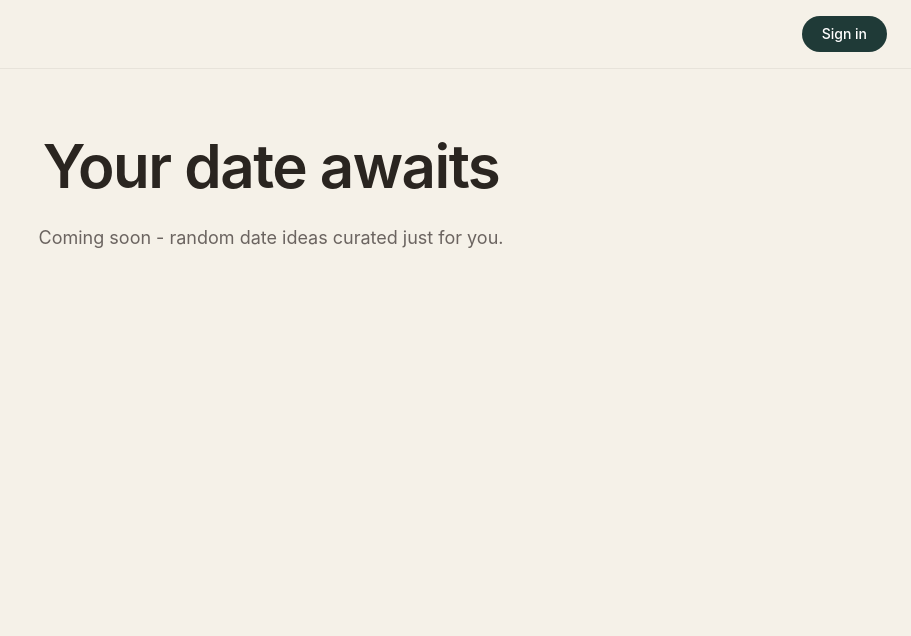
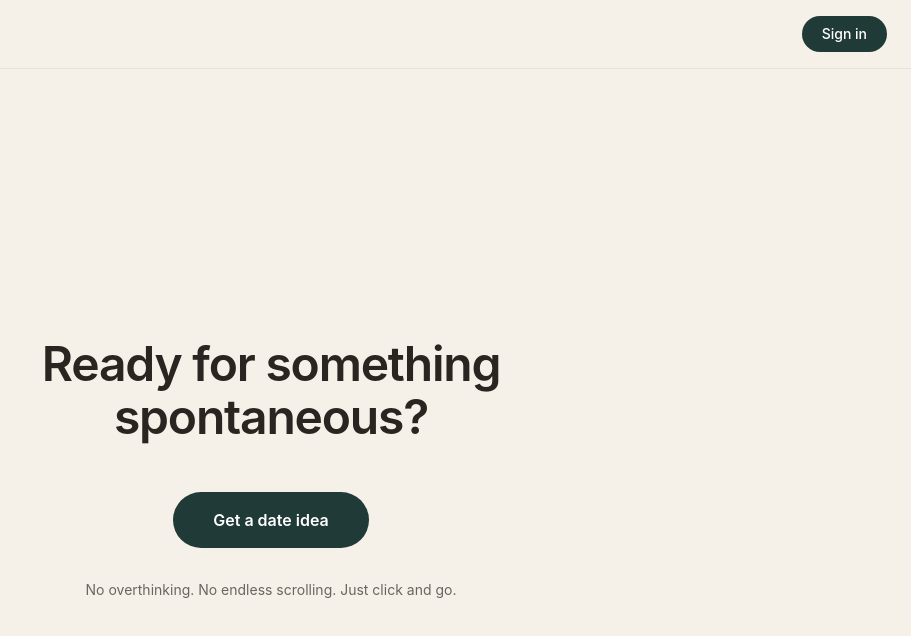
Before and after one commit to kylemacabasco/what-to-do-on-dates, a Next.js app: page /dates in a window 1280 px wide. Shown: the top 636 px of the page, without its empty margins (369-1280 px from the left). Built offline with nearby package versions, Linux system fonts and the light colour scheme; no server answers.

Commit message:
feat: created a randomizer button that picks a date

```diff
--- a/app/dates/page.tsx
+++ b/app/dates/page.tsx
@@ -1,23 +1,122 @@
 'use client';
 
+import { useState } from 'react';
+
+const dateIdeas = [
+  { title: "Sunset picnic", description: "Pack your favorite snacks and watch the sunset together at a scenic spot." },
+  { title: "Cook a new recipe", description: "Pick a cuisine you've never tried and cook it together from scratch." },
+  { title: "Board game café", description: "Discover new games and enjoy some friendly competition over coffee." },
+  { title: "Stargazing", description: "Find a dark spot away from city lights and look for constellations." },
+  { title: "Museum hopping", description: "Visit a museum you've never been to and discuss your favorite pieces." },
+  { title: "Bookstore browsing", description: "Explore a bookstore and pick out books for each other." },
+  { title: "Take a dance class", description: "Learn salsa, swing, or any dance style together." },
+  { title: "Farmers market stroll", description: "Browse local produce and treats, then cook with your finds." },
+  { title: "Karaoke night", description: "Sing your hearts out at a karaoke bar or at home." },
+  { title: "Coffee shop crawl", description: "Visit 3 different coffee shops and compare notes on your favorites." },
+  { title: "Hiking adventure", description: "Find a new trail and enjoy nature together." },
+  { title: "Art at home", description: "Get supplies and paint, draw, or craft something together." },
+  { title: "Wine & cheese tasting", description: "Create your own tasting at home or visit a local wine bar." },
+  { title: "Arcade games", description: "Unleash your competitive side at a retro arcade." },
+  { title: "Bike ride", description: "Explore your city or a nearby trail on two wheels." },
+  { title: "Thrift store challenge", description: "Find the best outfit for each other under $20." },
+  { title: "Breakfast for dinner", description: "Make pancakes, waffles, or a full breakfast spread for dinner." },
+  { title: "Drive-in movie", description: "Catch a film at a drive-in theater with snacks in the car." },
+  { title: "Volunteer together", description: "Give back to your community at a local charity or shelter." },
+  { title: "Photography walk", description: "Take photos of interesting things you find around town." },
+];
+
 export default function DatesPage() {
+  const [currentIdea, setCurrentIdea] = useState<typeof dateIdeas[0] | null>(null);
+  const [isGenerating, setIsGenerating] = useState(false);
+
+  const generateIdea = () => {
+    setIsGenerating(true);
+
+    // Add a small delay for effect
+    setTimeout(() => {
+      const randomIndex = Math.floor(Math.random() * dateIdeas.length);
+      setCurrentIdea(dateIdeas[randomIndex]);
+      setIsGenerating(false);
+    }, 300);
+  };
+
   return (
-    <div className="min-h-screen" style={{ background: 'var(--bg)' }}>
-      <div className="flex flex-col items-center justify-center px-6 py-16">
-        <div className="text-center max-w-2xl mx-auto space-y-6">
+    <div className="min-h-screen flex items-center justify-center" style={{ background: 'var(--bg)' }}>
+      <div className="flex flex-col items-center justify-center px-6 py-16 w-full">
+        <div className="text-center max-w-2xl mx-auto space-y-8">
           <h1
-            className="text-4xl md:text-6xl font-semibold tracking-tight leading-[1.1]"
+            className="text-4xl md:text-5xl font-semibold tracking-tight leading-[1.1]"
             style={{ color: 'var(--text)' }}
           >
-            Your date awaits
+            {currentIdea ? "Here's your date idea" : "Ready for something spontaneous?"}
           </h1>
 
-          <p
-            className="text-lg leading-relaxed"
-            style={{ color: 'var(--muted)' }}
-          >
-            Coming soon - random date ideas curated just for you.
-          </p>
+          {currentIdea && (
+            <div
+              className="card-shadow p-8 rounded-2xl space-y-4 transition-all"
+              style={{
+                background: 'var(--surface)',
+                borderRadius: 'var(--radius-lg)',
+              }}
+            >
+              <h2
+                className="text-2xl md:text-3xl font-semibold"
+                style={{ color: 'var(--text)' }}
+              >
+                {currentIdea.title}
+              </h2>
+              <p
+                className="text-lg leading-relaxed"
+                style={{ color: 'var(--muted)' }}
+              >
+                {currentIdea.description}
+              </p>
+            </div>
+          )}
+
+          <div className="pt-4">
+            <button
+              onClick={generateIdea}
+              disabled={isGenerating}
+              className="group relative px-10 py-4 text-base font-semibold overflow-hidden transition-all cursor-pointer disabled:opacity-50 disabled:cursor-not-allowed"
+              style={{
+                background: 'var(--primary)',
+                color: 'white',
+                borderRadius: 'var(--radius-pill)',
+                transition: 'transform var(--transition-default), box-shadow var(--transition-default)'
+              }}
+              onMouseEnter={(e) => {
+                if (!isGenerating) {
+                  e.currentTarget.style.transform = 'scale(1.02)';
+                  e.currentTarget.style.boxShadow = '0 8px 32px rgba(31, 58, 55, 0.4)';
+                }
+              }}
+              onMouseLeave={(e) => {
+                e.currentTarget.style.transform = 'scale(1)';
+                e.currentTarget.style.boxShadow = 'none';
+              }}
+            >
+              <span className="relative z-10">
+                {isGenerating ? 'Thinking...' : currentIdea ? 'Get another idea' : 'Get a date idea'}
+              </span>
+              <div
+                className="absolute inset-0 opacity-0 group-hover:opacity-100 transition-opacity"
+                style={{
+                  background: 'linear-gradient(135deg, var(--primary) 0%, var(--accent) 100%)',
+                  transition: 'opacity var(--transition-slow)'
+                }}
+              />
+            </button>
+          </div>
+
+          {!currentIdea && (
+            <p
+              className="text-sm"
+              style={{ color: 'var(--muted)' }}
+            >
+              No overthinking. No endless scrolling. Just click and go.
+            </p>
+          )}
         </div>
       </div>
     </div>
```
